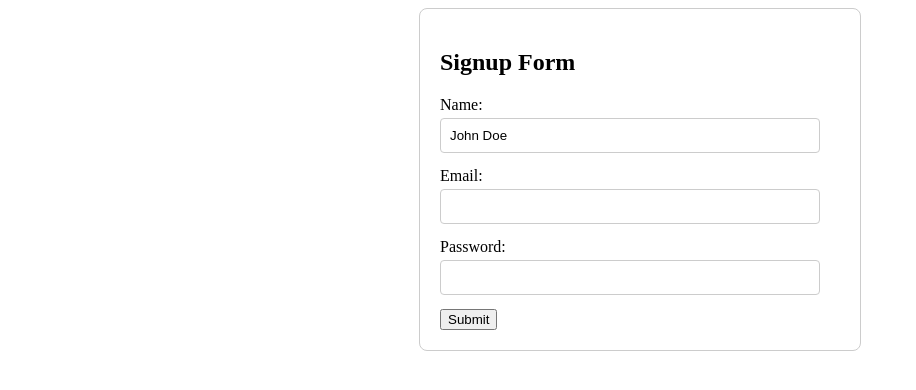
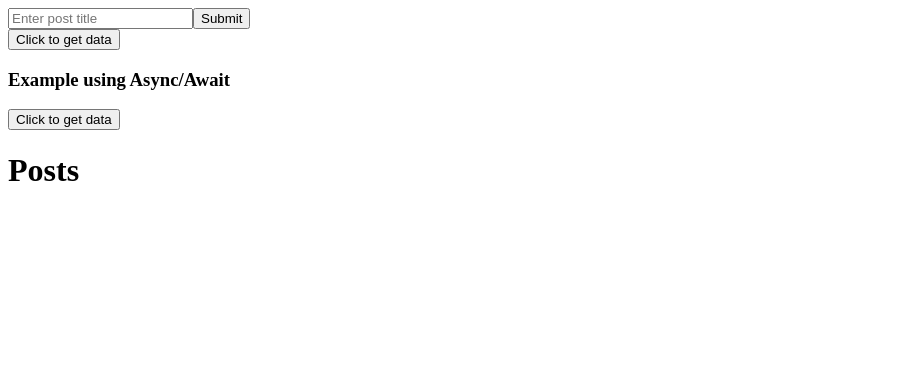
Before and after one commit to Vamsiayiluri/ReactLearning, a React (Vite) app: page / in a window 1280 px wide. Shown: the top 390 px of the page, without its empty margins (0-916 px from the left). Built offline with nearby package versions, Linux system fonts and the light colour scheme.

Commit message:
Axios sample

```diff
--- a/src/App.jsx
+++ b/src/App.jsx
@@ -1,4 +1,4 @@
-import ReactHookForm from "./components/ReactHookForm";
+import AxiosSample from "./components/AxiosSample";
 
 function App() {
   const person = {
@@ -8,7 +8,7 @@ function App() {
   };
   return (
     <div className="App">
-      <ReactHookForm></ReactHookForm>
+      <AxiosSample></AxiosSample>
     </div>
   );
 }
--- /dev/null
+++ b/src/components/AxiosSample.jsx
@@ -0,0 +1,74 @@
+import axios from "axios";
+import { useState } from "react";
+
+export default function AxiosSample() {
+  const [data, setData] = useState([]);
+  const [title, setTitle] = useState("");
+  const [response, setResponse] = useState("");
+  const getMessage = () => {
+    axios
+      .get("https://jsonplaceholder.typicode.com/posts")
+      .then((response) => {
+        setData(response.data);
+      })
+      .catch((error) => {
+        console.error(error);
+      });
+  };
+  const getData = async () => {
+    try {
+      const response = await axios.get(
+        "https://jsonplaceholder.typicode.com/posts"
+      );
+      setData(response.data);
+    } catch (error) {
+      console.error(error);
+    }
+  };
+  const handleSubmit = async (e) => {
+    try {
+      e.preventDefault();
+      const response = await axios.post(
+        "https://jsonplaceholder.typicode.com/posts",
+        { title }
+      );
+      console.log(response);
+      setResponse("Post Created Successsfully");
+    } catch (error) {
+      console.error(error);
+    }
+  };
+
+  return (
+    <div>
+      <div>
+        <form onSubmit={handleSubmit}>
+          <input
+            type="text"
+            value={title}
+            onChange={(e) => setTitle(e.target.value)}
+            placeholder="Enter post title"
+          />
+          <button type="submit">Submit</button>
+        </form>
+        {response && <p>{response}</p>}
+      </div>
+
+      <div>
+        {" "}
+        <button onClick={getMessage}>Click to get data</button>
+      </div>
+
+      <h3>Example using Async/Await</h3>
+      <button onClick={getData}> Click to get data</button>
+      <div>
+        <h1>Posts</h1>
+        <ul>
+          {data.map((post) => (
+            <li key={post.id}>{post.title}</li>
+          ))}
+        </ul>
+      </div>
+    </div>
+  );
+}
```
